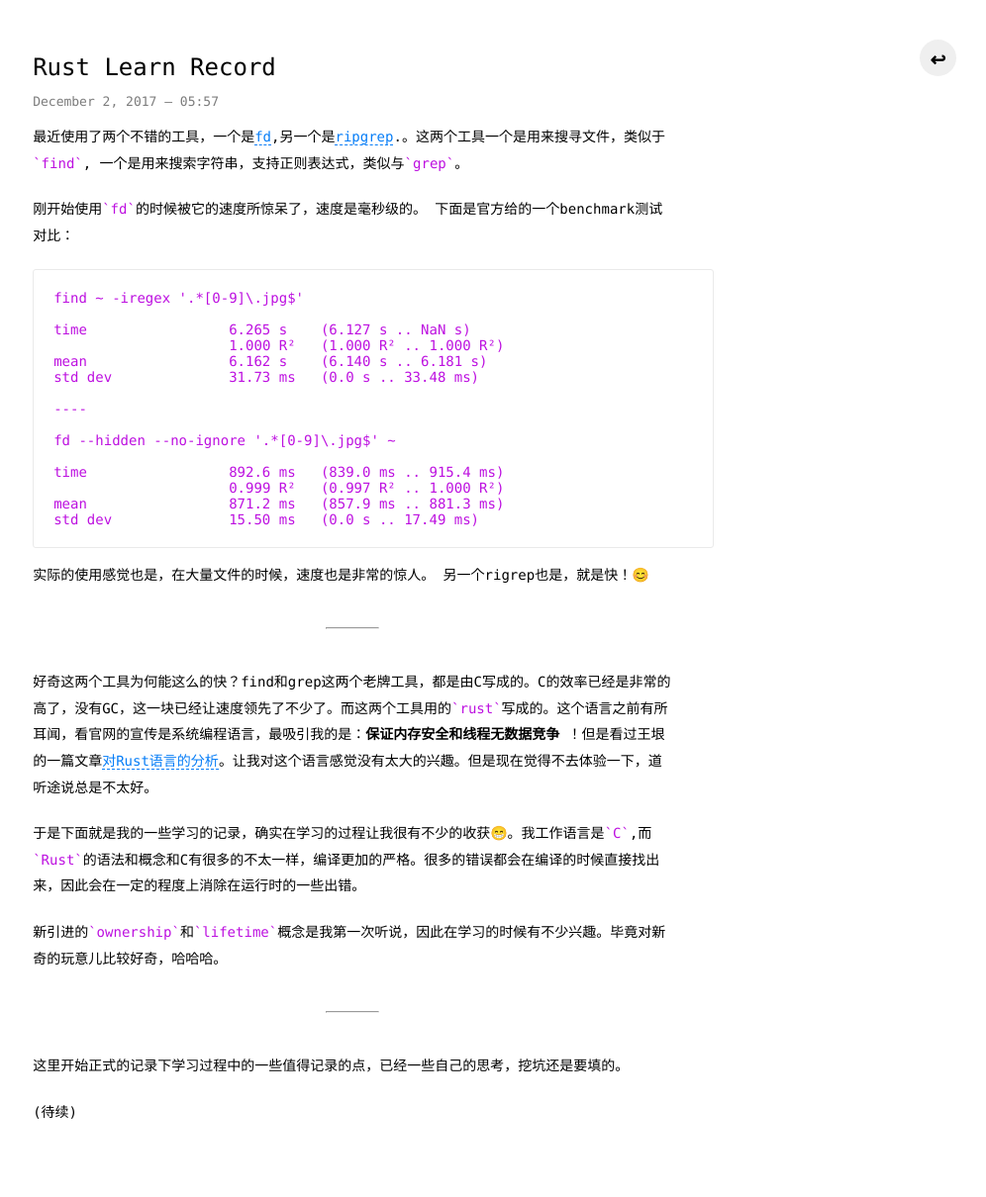
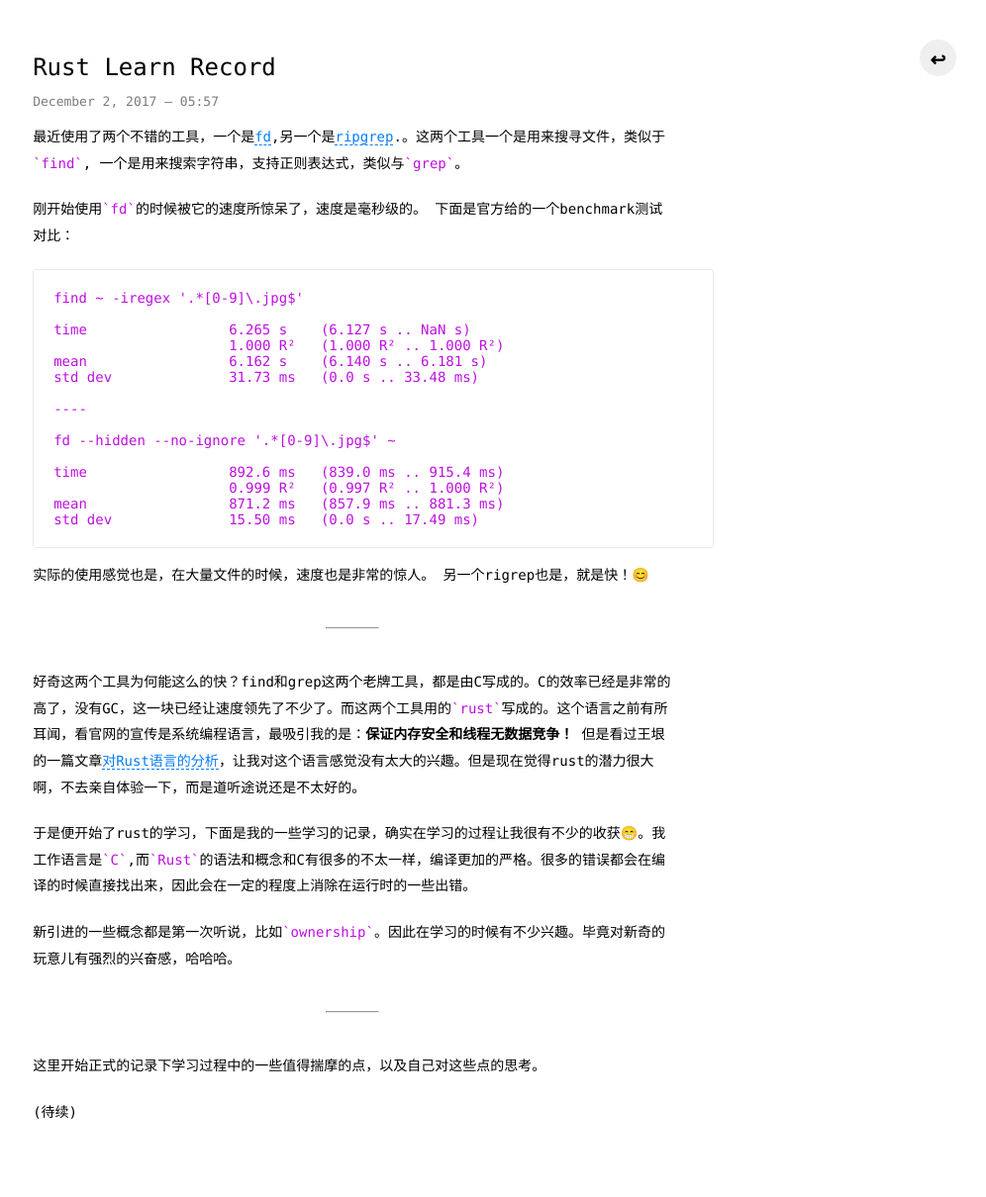
Before and after one commit to JesseEisen/JesseEisen.github.io, a Jekyll site: the page built from _posts/2017-12-02-rust-learn.md, in a window 1280 px wide. Shown: the whole page at 99% size, without its empty margins (284-1280 px from the left). Built offline with Jekyll 4.4.1, drawn with Linux system fonts in a browser that asks for light colours.

Commit message:
add more content for rust

```diff
--- a/_posts/2017-12-02-rust-learn.md
+++ b/_posts/2017-12-02-rust-learn.md
@@ -31,14 +31,14 @@ std dev              15.50 ms   (0.0 s .. 17.49 ms)
 
  <hr>
 
- 好奇这两个工具为何能这么的快？find和grep这两个老牌工具，都是由C写成的。C的效率已经是非常的高了，没有GC，这一块已经让速度领先了不少了。而这两个工具用的`rust`写成的。这个语言之前有所耳闻，看官网的宣传是系统编程语言，最吸引我的是：**保证内存安全和线程无数据竞争** ！但是看过王垠的一篇文章[对Rust语言的分析](http://www.yinwang.org/blog-cn/2016/09/18/rust)。让我对这个语言感觉没有太大的兴趣。但是现在觉得不去体验一下，道听途说总是不太好。
+ 好奇这两个工具为何能这么的快？find和grep这两个老牌工具，都是由C写成的。C的效率已经是非常的高了，没有GC，这一块已经让速度领先了不少了。而这两个工具用的`rust`写成的。这个语言之前有所耳闻，看官网的宣传是系统编程语言，最吸引我的是：**保证内存安全和线程无数据竞争！** 但是看过王垠的一篇文章[对Rust语言的分析](http://www.yinwang.org/blog-cn/2016/09/18/rust)，让我对这个语言感觉没有太大的兴趣。但是现在觉得rust的潜力很大啊，不去亲自体验一下，而是道听途说还是不太好的。
 
- 于是下面就是我的一些学习的记录，确实在学习的过程让我很有不少的收获😁。我工作语言是`C`,而`Rust`的语法和概念和C有很多的不太一样，编译更加的严格。很多的错误都会在编译的时候直接找出来，因此会在一定的程度上消除在运行时的一些出错。
+ 于是便开始了rust的学习，下面是我的一些学习的记录，确实在学习的过程让我很有不少的收获😁。我工作语言是`C`,而`Rust`的语法和概念和C有很多的不太一样，编译更加的严格。很多的错误都会在编译的时候直接找出来，因此会在一定的程度上消除在运行时的一些出错。
 
- 新引进的`ownership`和`lifetime`概念是我第一次听说，因此在学习的时候有不少兴趣。毕竟对新奇的玩意儿比较好奇，哈哈哈。
+ 新引进的一些概念都是第一次听说，比如`ownership`。因此在学习的时候有不少兴趣。毕竟对新奇的玩意儿有强烈的兴奋感，哈哈哈。
 
  <hr>
 
- 这里开始正式的记录下学习过程中的一些值得记录的点，已经一些自己的思考，挖坑还是要填的。
+ 这里开始正式的记录下学习过程中的一些值得揣摩的点，以及自己对这些点的思考。
 
  (待续)
```
